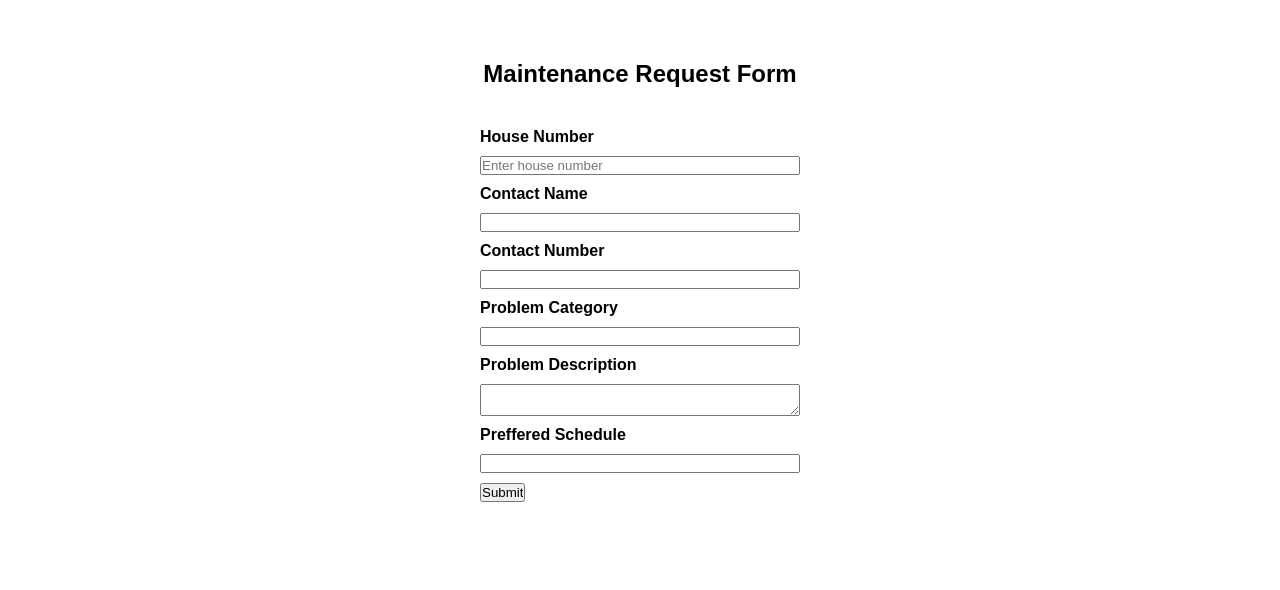
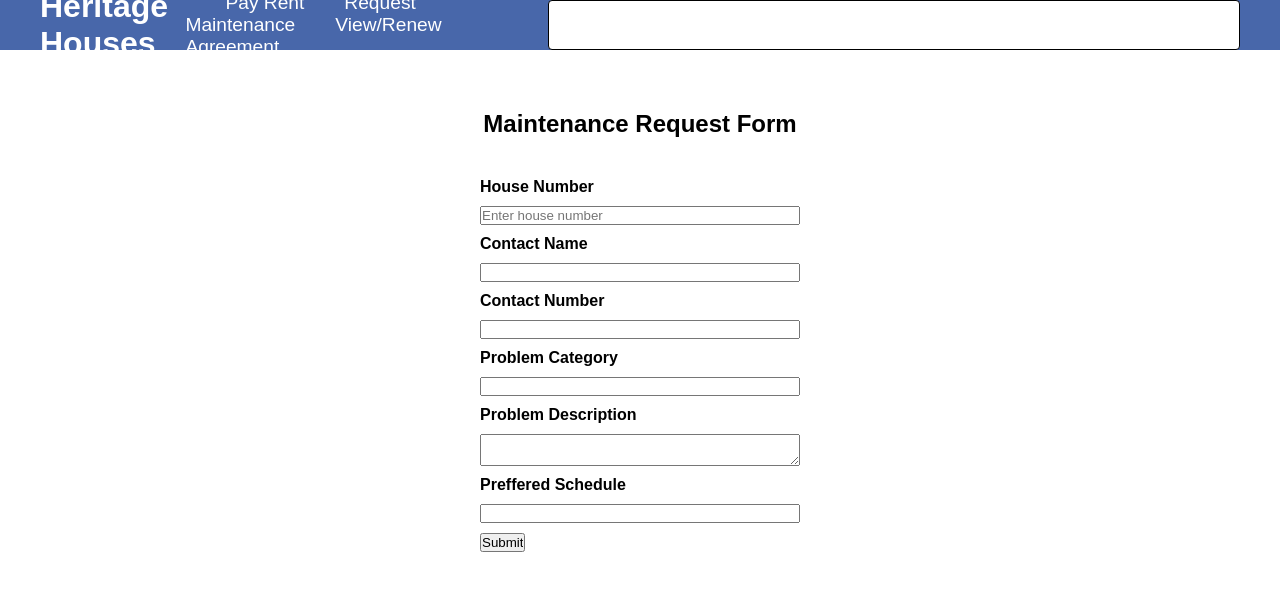
Before and after one commit to Mamata24/HackOHolics, a React (Create React App) app: page /Maintenance in a window 1280 px wide. Shown: the top 590 px of the page. Built offline with nearby package versions, Linux system fonts and the light colour scheme.

Commit message:
Updated Navbar Functionalities in Maintenance Page

```diff
--- a/src/Components/Maintenance.jsx
+++ b/src/Components/Maintenance.jsx
@@ -1,5 +1,5 @@
 import React from 'react';
-
+import Navbar from './Navbar'
 function FormItem(props) {
     return (
         <div
@@ -13,10 +13,12 @@ function FormItem(props) {
 function Maintenance() {
     function handleSubmit(e) {
         e.preventDefault();
-        window.cy.visit('https://ft4l0l2l.revvsales.com/documents/DOC-000011');
+        // window.cy.visit('https://ft4l0l2l.revvsales.com/documents/DOC-000011');
     }
 
     return (
+        <React.Fragment>
+            <Navbar />
             <div
                 style={{
                     display: 'flex',
@@ -86,6 +88,8 @@ function Maintenance() {
                     <input type="submit" value="Submit" />
                 </form>
             </div>
+        </React.Fragment>
+
     );
 }
 
```
Lines whose indentation alone changed are shown as unchanged.
